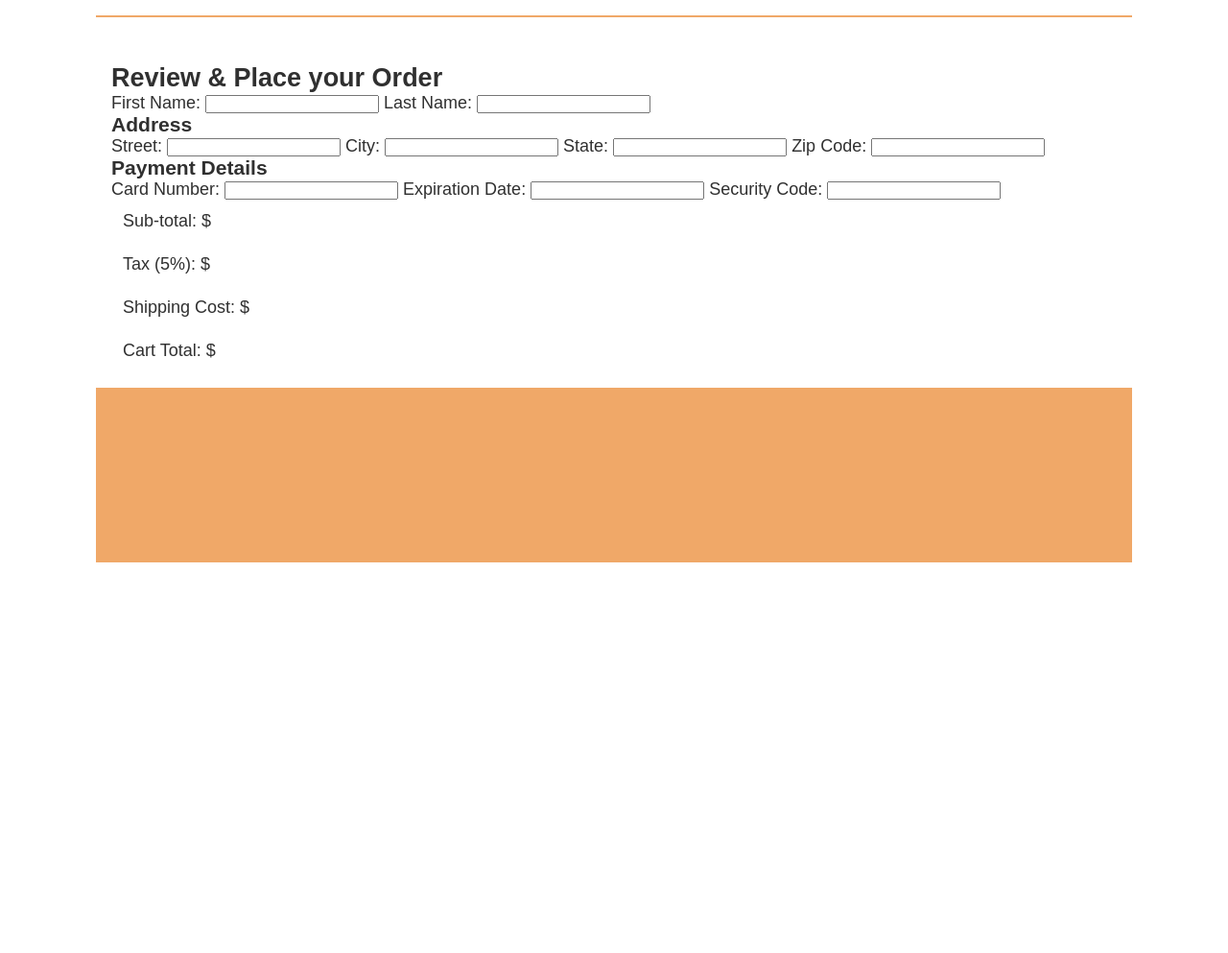
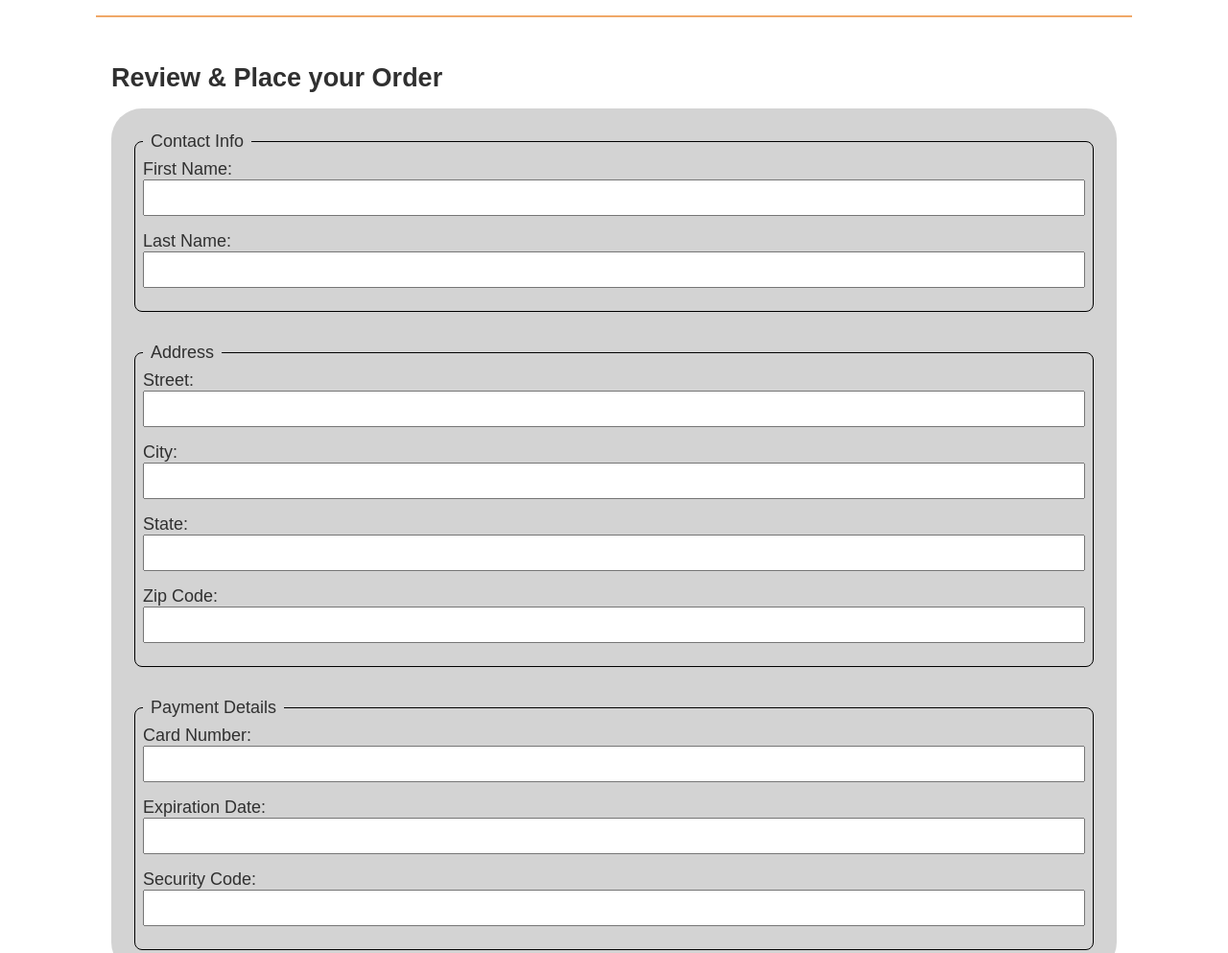
Before and after one commit to Gio-Padilla/WDD-330-Sleep-Outside-Team-05, a website: page src/checkout/index.html in a window 1280 px wide. Shown: the top 993 px of the page at 96% size. Before the commit the page ends 800 px from the top, so only its background shows below. Drawn offline with Linux system fonts and the light colour scheme.

Commit message:
Made a few changes to the CSS fo the Checkout form.

```diff
--- a/src/checkout/index.html
+++ b/src/checkout/index.html
@@ -14,29 +14,35 @@
     <main class="divider">
       <section class="products">
         <h2>Review & Place your Order</h2>
-        <form action="">
-
-          <label for="fname">First Name:</label>
-          <input type="text" name="fname" id="fname" required>
-          <label for="lname">Last Name: </label>
-          <input type="text" name="lname" id="lname" required>
-          <label for=""></label>
-          <h3>Address</h3>
-          <label for="address-street">Street: </label>
-          <input type="text" name="address-street" id="address-street" required>
-          <label for="address-city">City: </label>
-          <input type="text" name="address-city" id="address-city" required>
-          <label for="address-state">State: </label>
-          <input type="text" name="address-state" id="address-state" required>
-          <label for="address-zip">Zip Code: </label>
-          <input type="number" name="address-zip" id="address-zip" required>
-          <h3>Payment Details</h3>
-          <label for="card-number">Card Number: </label>
-          <input type="number" name="card-number" id="card-number" required>
-          <label for="card-date">Expiration Date: </label>
-          <input type="text" name="card-date" id="card-date" required>
-          <label for="card-code">Security Code: </label>
-          <input type="number" name="card-code" id="card-code" required>
+        <form action="" id="checkout-form">
+          <fieldset>
+            <legend>Contact Info</legend>
+            <label for="fname">First Name:</label><br>
+            <input type="text" name="fname" id="fname" required><br>
+            <label for="lname">Last Name: </label><br>
+            <input type="text" name="lname" id="lname" required><br>
+            <label for=""></label>
+          </fieldset>
+          <fieldset>
+            <legend>Address</legend>
+            <label for="address-street">Street: </label><br>
+            <input type="text" name="address-street" id="address-street" required><br>
+            <label for="address-city">City: </label><br>
+            <input type="text" name="address-city" id="address-city" required><br>
+            <label for="address-state">State: </label><br>
+            <input type="text" name="address-state" id="address-state" required><br>
+            <label for="address-zip">Zip Code: </label><br>
+            <input type="number" name="address-zip" id="address-zip" required>
+          </fieldset>
+          <fieldset>
+            <legend>Payment Details</legend>
+            <label for="card-number">Card Number: </label><br>
+            <input type="number" name="card-number" id="card-number" required><br>
+            <label for="card-date">Expiration Date: </label><br>
+            <input type="text" name="card-date" id="card-date" required><br>
+            <label for="card-code">Security Code: </label><br>
+            <input type="number" name="card-code" id="card-code" required><br>
+          </fieldset>
         </form>
         <div id="price-details">
           <p>Sub-total: $<span class="cart-total"></span></p>
--- a/src/css/style.css
+++ b/src/css/style.css
@@ -336,3 +336,32 @@ footer p {
   padding: 0.3rem;
   margin-top: 0.3rem;
 }
+
+#checkout-form {
+  background-color: lightgray;
+  padding: 1rem;
+  border-radius: 2rem;
+  margin-top: 1rem;
+}
+
+#checkout-form fieldset {
+  border: 1px solid black;
+  padding: 0.5rem;
+  margin: 0.5rem;
+  border-radius: 0.5rem;
+}
+
+#checkout-form fieldset:not(:first-child) {
+  margin-top: 2rem;
+}
+
+#checkout-form legend {
+  padding: 0 0.5rem;
+}
+
+#checkout-form input {
+  margin-bottom: 1rem;
+  font-size: 1rem;
+  padding: 0.5rem;
+  width: 100%;
+}
```
